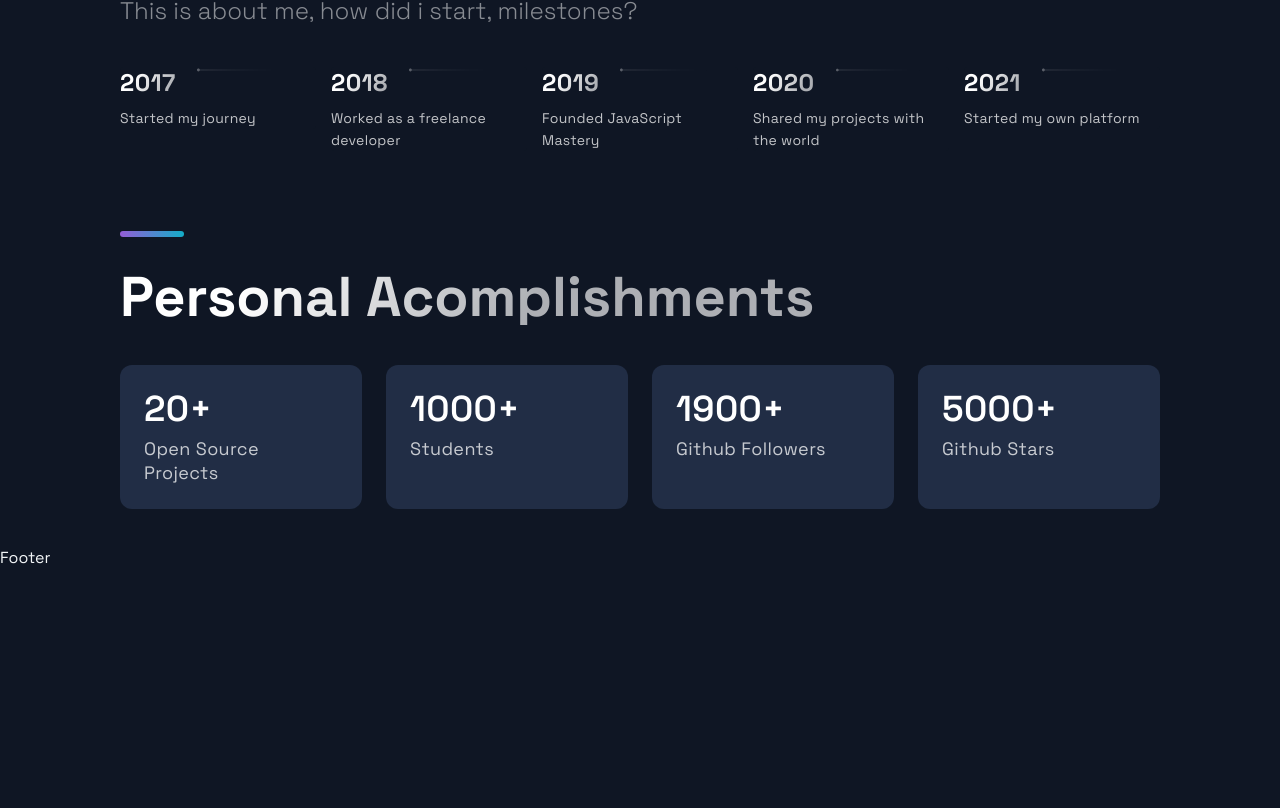
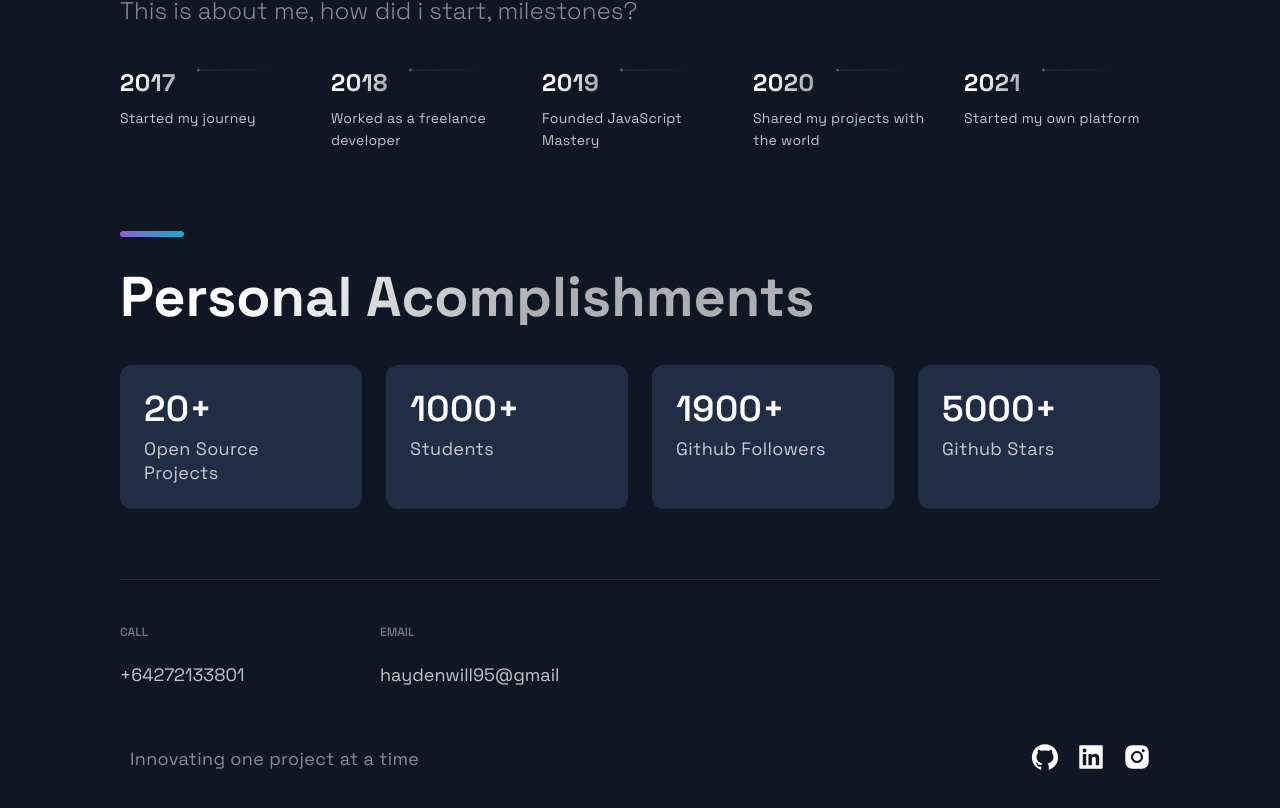
Before and after one commit to GravitysAndroid/GravitysAndroid.github.io, a Next.js app: page / in a window 1280 px wide. Shown: the part 2722-3530 px from the top of the page. Before the commit the page ends 3290 px from the top, so only its background shows below. Built offline with nearby package versions, Linux system fonts and the light colour scheme.

Commit message:
Added footer

```diff
--- a/src/components/Footer/Footer.js
+++ b/src/components/Footer/Footer.js
@@ -5,11 +5,36 @@
 import { CompanyContainer, FooterWrapper, LinkColumn, LinkItem, LinkList, LinkTitle, Slogan, SocialContainer, SocialIconsContainer } from './FooterStyles';
 
 const Footer = () => {
-  return (
-    <div>
-      Footer
-    </div>
-  );
+	return (
+		<FooterWrapper>
+			<LinkList>
+				<LinkColumn>
+					<LinkTitle>Call</LinkTitle>
+					<LinkItem href='tel:+64272133801'>+64272133801</LinkItem>
+				</LinkColumn>
+				<LinkColumn>
+					<LinkTitle>Email</LinkTitle>
+					<LinkItem href='mailto:haydenwill95@gmail.com'>haydenwill95@gmail</LinkItem>
+				</LinkColumn>
+			</LinkList>
+			<SocialIconsContainer>
+				<CompanyContainer>
+					<Slogan>Innovating one project at a time</Slogan>
+				</CompanyContainer>
+				<SocialContainer>
+					<SocialIcons href='https://github.com'>
+						<AiFillGithub size='3rem' />
+					</SocialIcons>
+					<SocialIcons href='https://linkedin.com'>
+						<AiFillLinkedin size='3rem' />
+					</SocialIcons>
+					<SocialIcons href='https://instagram.com'>
+						<AiFillInstagram size='3rem' />
+					</SocialIcons>
+				</SocialContainer>
+			</SocialIconsContainer>
+		</FooterWrapper>
+	);
 };
 
 export default Footer;
```
